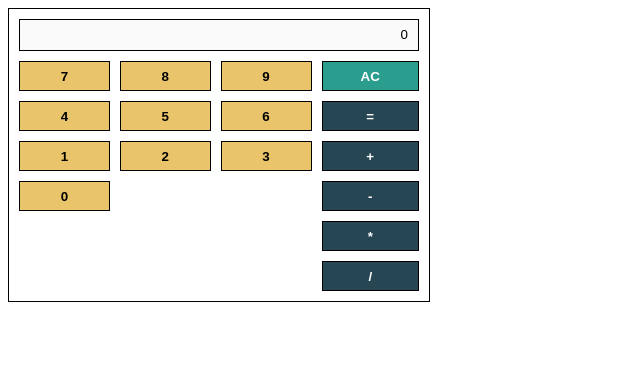
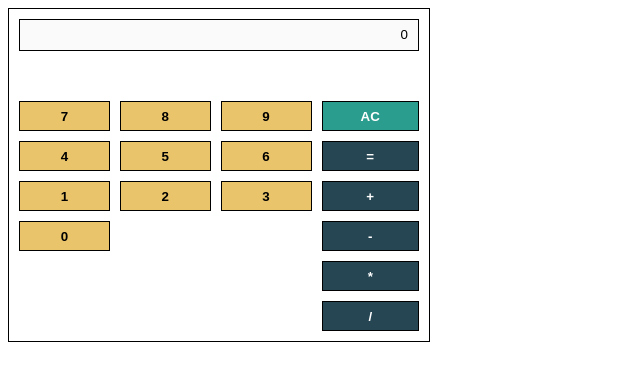
Before and after one commit to joppe/clinic, a React app: page / in a window 1280 px wide. Shown: the top 380 px of the page, without its empty margins (0-640 px from the left). Built offline with nearby package versions, Linux system fonts and the light colour scheme.

Commit message:
use context

```diff
--- /dev/null
+++ b/src/context/CalculatorContext.tsx
@@ -0,0 +1,25 @@
+import { createContext } from 'react';
+
+import { Operator } from '../calculator/calculator';
+
+export type CalculatorContextValue = {
+    input: string;
+    calculation: {
+        left?: number;
+        right?: number;
+        operator?: Operator;
+    };
+    addDigit(digit: number): void;
+    reset(): void;
+    calculate(): void;
+    operate(operator: Operator): void;
+};
+
+export const CalculatorContext = createContext<CalculatorContextValue>({
+    input: '0',
+    calculation: {},
+    addDigit(digit: number): void {},
+    reset(): void {},
+    calculate(): void {},
+    operate(operator: Operator): void {},
+});
--- /dev/null
+++ b/src/provider/CalculatorContextProvider.tsx
@@ -0,0 +1,73 @@
+import React, { useState } from 'react';
+
+import { Operator, calculator } from '../calculator/calculator';
+import {
+    CalculatorContext,
+    CalculatorContextValue,
+} from '../context/CalculatorContext';
+
+type Props = {
+    children: React.ReactNode;
+};
+
+export function CalculatorContextProvider(props: Props): JSX.Element {
+    const [input, setInput] = useState('0');
+    const [calculation, setCalculation] = useState<
+        CalculatorContextValue['calculation']
+    >({});
+
+    function addDigit(digit: number): void {
+        setInput(input === '0' ? String(digit) : `${input}${String(digit)}`);
+    }
+
+    function reset(): void {
+        setInput('0');
+        setCalculation({});
+    }
+
+    function operate(operator: Operator): void {
+        setCalculation({
+            left: Number(input),
+            operator,
+            right: undefined,
+        });
+        setInput('0');
+    }
+
+    function calculate(): void {
+        if (
+            calculation.left === undefined ||
+            calculation.operator === undefined
+        ) {
+            return;
+        }
+
+        setCalculation({
+            ...calculation,
+            right: Number(input),
+        });
+
+        const result = calculator(
+            calculation.left,
+            Number(input),
+            calculation.operator,
+        );
+
+        setInput(String(result));
+    }
+
+    const value = {
+        input,
+        calculation,
+        addDigit,
+        reset,
+        operate,
+        calculate,
+    };
+
+    return (
+        <CalculatorContext.Provider value={value}>
+            {props.children}
+        </CalculatorContext.Provider>
+    );
+}
--- /dev/null
+++ b/src/type/Style.ts
@@ -0,0 +1,3 @@
+export interface Style {
+    [component: string]: React.CSSProperties;
+}
--- /dev/null
+++ b/src/view/calculator/Buttons.tsx
@@ -0,0 +1,66 @@
+import React, { useContext } from 'react';
+
+import { Operator } from '../../calculator/calculator';
+import { CalculatorContext } from '../../context/CalculatorContext';
+import { Style } from '../../type/Style';
+import { Button } from './Button';
+
+const ROW_HEIGHT = 30;
+
+const style: Style = {
+    root: {
+        display: 'grid',
+        gridTemplateColumns: '3fr 1fr',
+        gap: '10px',
+    },
+    operations: {
+        display: 'grid',
+        gap: '10px',
+        gridAutoRows: `${ROW_HEIGHT}px`,
+    },
+    digits: {
+        display: 'grid',
+        gridTemplateColumns: '1fr 1fr 1fr',
+        gridAutoRows: `${ROW_HEIGHT}px`,
+        gap: '10px',
+    },
+};
+
+export function Buttons(): JSX.Element {
+    const { addDigit, reset, operate, calculate } = useContext(
+        CalculatorContext,
+    );
+
+    return (
+        <div style={style.root}>
+            <div style={style.digits}>
+                {[7, 8, 9, 4, 5, 6, 1, 2, 3, 0].map((digit) => (
+                    <Button
+                        key={digit}
+                        type="input"
+                        clickHandler={() => addDigit(digit)}
+                    >
+                        {String(digit)}
+                    </Button>
+                ))}
+            </div>
+            <div style={style.operations}>
+                <Button key="ac" type="state" clickHandler={reset}>
+                    AC
+                </Button>
+                <Button key="=" type="operation" clickHandler={calculate}>
+                    =
+                </Button>
+                {['+', '-', '*', '/'].map((operator) => (
+                    <Button
+                        key={operator}
+                        type="operation"
+                        clickHandler={() => operate(operator as Operator)}
+                    >
+                        {operator}
+                    </Button>
+                ))}
+            </div>
+        </div>
+    );
+}
--- a/src/view/calculator/Calculator.tsx
+++ b/src/view/calculator/Calculator.tsx
@@ -1,20 +1,10 @@
-import React, { useState } from 'react';
+import React from 'react';
 
-import { Operator, calculator } from '../../calculator/calculator';
-import { Button } from './Button';
+import { CalculatorContextProvider } from '../../provider/CalculatorContextProvider';
+import { Style } from '../../type/Style';
+import { Buttons } from './Buttons';
+import { Debug } from './Debug';
 import { Display } from './Display';
-
-interface Style {
-    [component: string]: React.CSSProperties;
-}
-
-type State = {
-    left: null | string;
-    operator: null | Operator;
-    right: null | string;
-};
-
-const ROW_HEIGHT = 30;
 
 const style: Style = {
     root: {
@@ -22,114 +12,16 @@ const style: Style = {
         width: '400px',
         border: '1px solid black',
     },
-    debug: {
-        fontSize: '11px',
-    },
-    columns: {
-        display: 'grid',
-        gridTemplateColumns: '3fr 1fr',
-        gap: '10px',
-    },
-    operations: {
-        display: 'grid',
-        gap: '10px',
-        gridAutoRows: `${ROW_HEIGHT}px`,
-    },
-    digits: {
-        display: 'grid',
-        gridTemplateColumns: '1fr 1fr 1fr',
-        gridAutoRows: `${ROW_HEIGHT}px`,
-        gap: '10px',
-    },
 };
 
 export function Calculator(): JSX.Element {
-    const [value, setValue] = useState('0');
-    const [state, setState] = useState<State>({
-        left: null,
-        operator: null,
-        right: null,
-    });
-
-    function addDigit(digit: number) {
-        setValue(value === '0' ? String(digit) : `${value}${String(digit)}`);
-    }
-
-    function reset(): void {
-        setValue('0');
-        setState({
-            left: null,
-            operator: null,
-            right: null,
-        });
-    }
-
-    function operate(operator: Operator): void {
-        setState({
-            left: value,
-            operator,
-            right: null,
-        });
-        setValue('0');
-    }
-
-    function calc(): void {
-        if (state.left === null || state.operator === null) {
-            return;
-        }
-
-        setState({
-            ...state,
-            right: value,
-        });
-
-        const result = calculator(
-            parseFloat(state.left),
-            parseFloat(value),
-            state.operator,
-        );
-
-        setValue(String(result));
-    }
-
     return (
-        <div style={style.root}>
-            <Display value={value} />
-            <div style={style.debug}>
-                {`${state.left ?? ''} ${state.operator ?? ''} ${
-                    state.right ?? ''
-                }`}
+        <CalculatorContextProvider>
+            <div style={style.root}>
+                <Display />
+                <Debug />
+                <Buttons />
             </div>
-            <div style={style.columns}>
-                <div style={style.digits}>
-                    {[7, 8, 9, 4, 5, 6, 1, 2, 3, 0].map((digit) => (
-                        <Button
-                            key={digit}
-                            type="input"
-                            clickHandler={() => addDigit(digit)}
-                        >
-                            {String(digit)}
-                        </Button>
-                    ))}
-                </div>
-                <div style={style.operations}>
-                    <Button key="ac" type="state" clickHandler={reset}>
-                        AC
-                    </Button>
-                    <Button key="=" type="operation" clickHandler={calc}>
-                        =
-                    </Button>
-                    {['+', '-', '*', '/'].map((operator) => (
-                        <Button
-                            key={operator}
-                            type="operation"
-                            clickHandler={() => operate(operator as Operator)}
-                        >
-                            {operator}
-                        </Button>
-                    ))}
-                </div>
-            </div>
-        </div>
+        </CalculatorContextProvider>
     );
 }
--- /dev/null
+++ b/src/view/calculator/Debug.tsx
@@ -0,0 +1,25 @@
+import React, { useContext } from 'react';
+
+import { CalculatorContext } from '../../context/CalculatorContext';
+import { Style } from '../../type/Style';
+
+const style: Style = {
+    debug: {
+        display: 'flex',
+        margin: '0 0 10px 0',
+        height: '30px',
+        fontSize: '11px',
+    },
+};
+
+export function Debug() {
+    const { calculation } = useContext(CalculatorContext);
+
+    return (
+        <div style={style.debug}>
+            {`${calculation.left ?? ' '} ${calculation.operator ?? ' '} ${
+                calculation.right ?? ' '
+            }`}
+        </div>
+    );
+}
--- a/src/view/calculator/Display.tsx
+++ b/src/view/calculator/Display.tsx
@@ -1,10 +1,10 @@
-import React from 'react';
+import React, { useContext } from 'react';
 
-type Prop = {
-    value: string;
-};
+import { CalculatorContext } from '../../context/CalculatorContext';
+import { Style } from '../../type/Style';
 
-const style: React.CSSProperties = {
+const style: Style = {
+    root: {
         boxSizing: 'border-box',
         margin: '0 0 10px 0',
         padding: '0 10px',
@@ -13,8 +13,11 @@ const style: React.CSSProperties = {
         lineHeight: '30px',
         textAlign: 'right',
         color: 'black',
+    },
 };
 
-export function Display(prop: Prop) {
-    return <input type="text" style={style} value={prop.value} disabled />;
+export function Display() {
+    const { input } = useContext(CalculatorContext);
+
+    return <input type="text" style={style.root} value={input} disabled />;
 }
```
Lines whose indentation alone changed are shown as unchanged.
